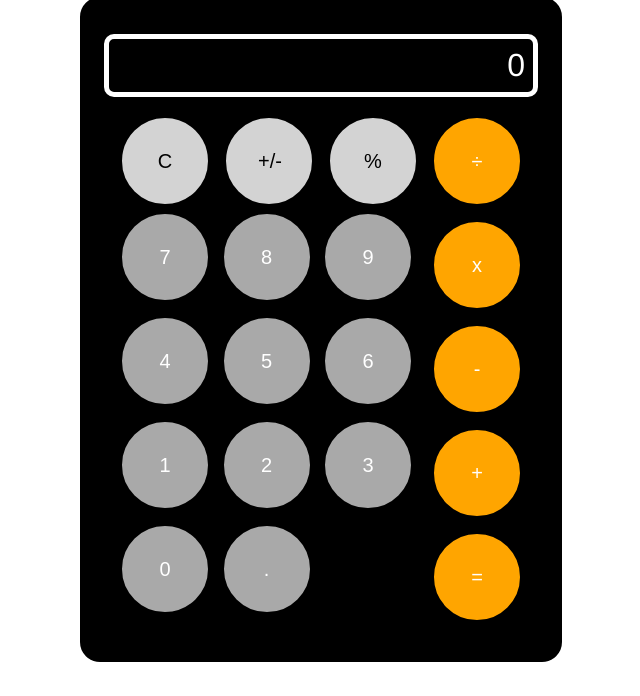
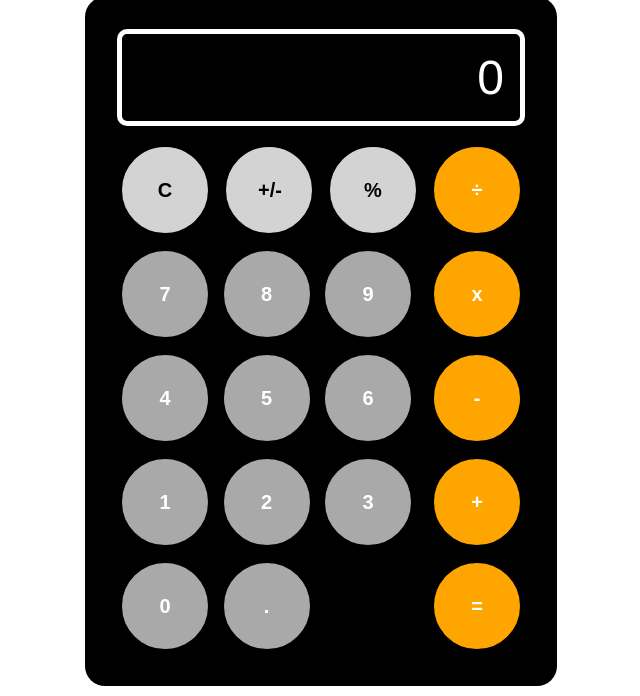
Before and after one commit to jhuang38/calculator, a plain HTML site: page index.html in a window 1280 px wide. Shown: the part 104-800 px from the top of the page, without its empty margins (319-959 px from the left). Drawn offline with Linux system fonts and the light colour scheme.

Commit message:
updated UI of calculator

```diff
--- a/index.html
+++ b/index.html
@@ -12,7 +12,7 @@
             <h1>Online Calculator App</h1>
         </div>
         <div class = "display">
-            <div class = "output">
+            <div id = "output">
               0
             </div>
             <div class = "buttons">
--- a/style.css
+++ b/style.css
@@ -23,6 +23,7 @@ button {
     border-radius: 50%;
     padding: 32px;
     font-size: 1em;
+    font-weight: bold;
     height: 6rem;
     width: 6rem;
     background-color: orange;
@@ -30,7 +31,7 @@ button {
 }
 
 .display {
-    border: 5px solid black;
+    color: white;
     border-radius: 20px;
     background-color: black;
     display: inline-flex;
@@ -41,19 +42,26 @@ button {
     padding: 32px;
 }
 
-.output {
+#output {
     border: 5px solid white;
     border-radius: 10px;
     color: white;
-    padding: 8px;
+    padding: 16px;
     min-width: 100%;
     display: flex;
     flex-direction: row-reverse;
-    font-size: 32px;
+    font-size: 48px;
+    box-sizing: border-box;
 }
 
 .buttons {
     display: flex;
+    gap: 8px;
+}
+
+.left {
+    display: flex;
+    flex-direction: column;
     gap: 8px;
 }
 
```
